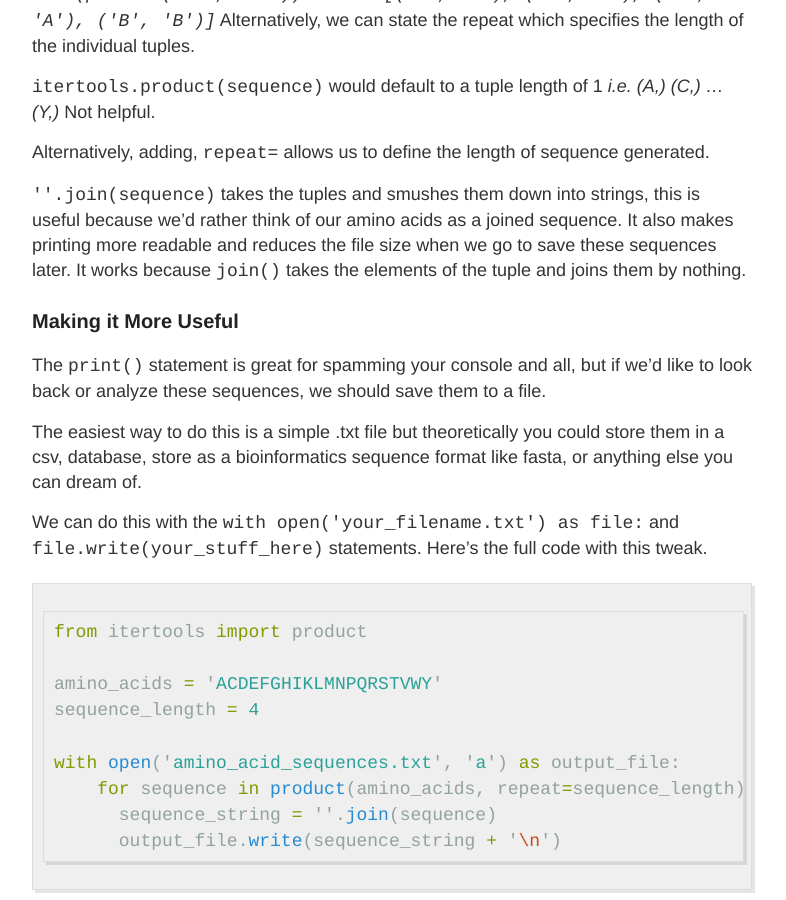
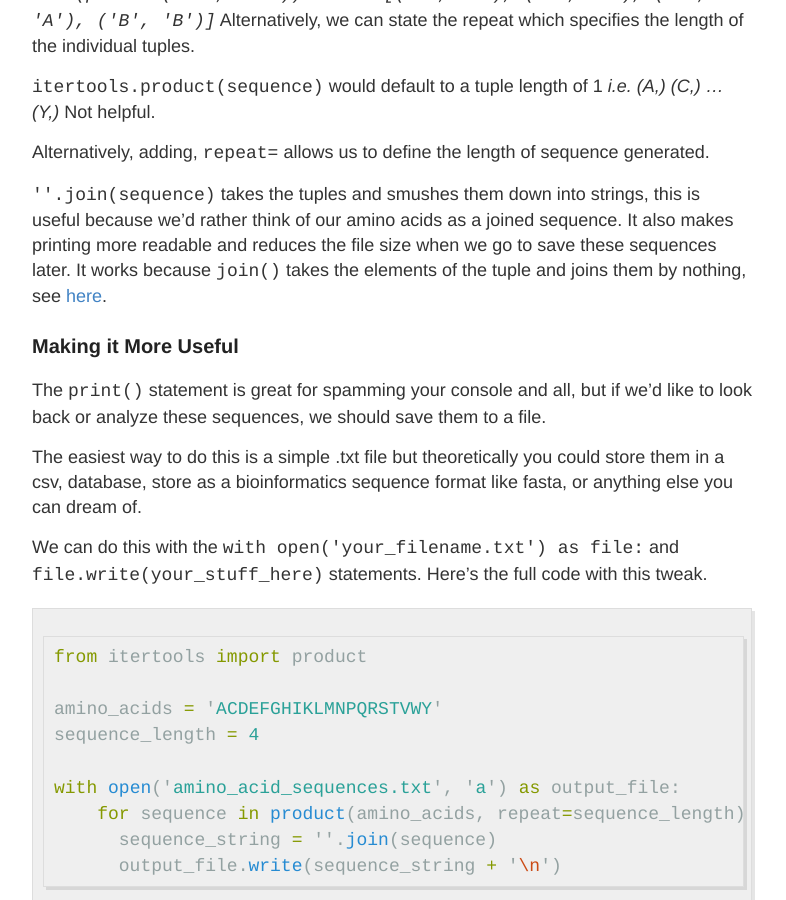
Before and after one commit to griffincalme/griffincalme.github.io, a Jekyll site: the page built from _posts/2016-10-30-AAs.md, in a window 1280 px wide and 900 px high, scrolled down 3420 px. Shown: the whole window, without its empty margins (248-1034 px from the left). Built offline with Jekyll 4.4.1, drawn with Linux system fonts in a browser that asks for light colours; comment, search, counter and statistics services are not loaded.

Commit message:
Update 2016-10-30-AAs.md

```diff
--- a/_posts/2016-10-30-AAs.md
+++ b/_posts/2016-10-30-AAs.md
@@ -115,7 +115,7 @@
 Alternatively, adding, `repeat=` allows us to define the length of sequence generated.
 
 `''.join(sequence)` takes the tuples and smushes them down into strings, this is useful because we'd rather think of our amino acids as a joined sequence. It also makes printing more readable and reduces the file size when we go to save these sequences later.
-It works because `join()` takes the elements of the tuple and joins them by nothing.
+It works because `join()` takes the elements of the tuple and joins them by nothing, see [here](https://www.tutorialspoint.com/python/string_join.htm ).
 
 
 ### Making it More Useful
```
